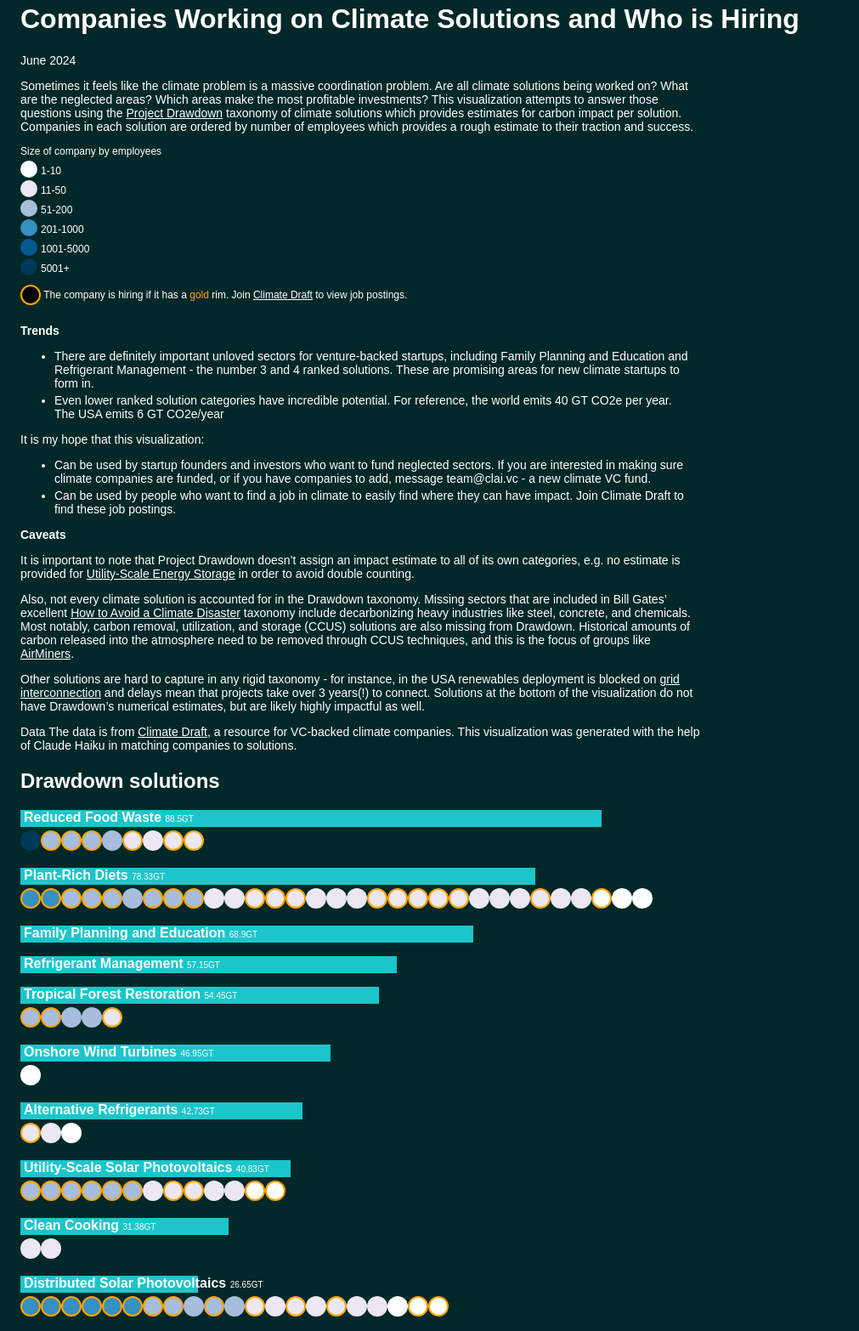
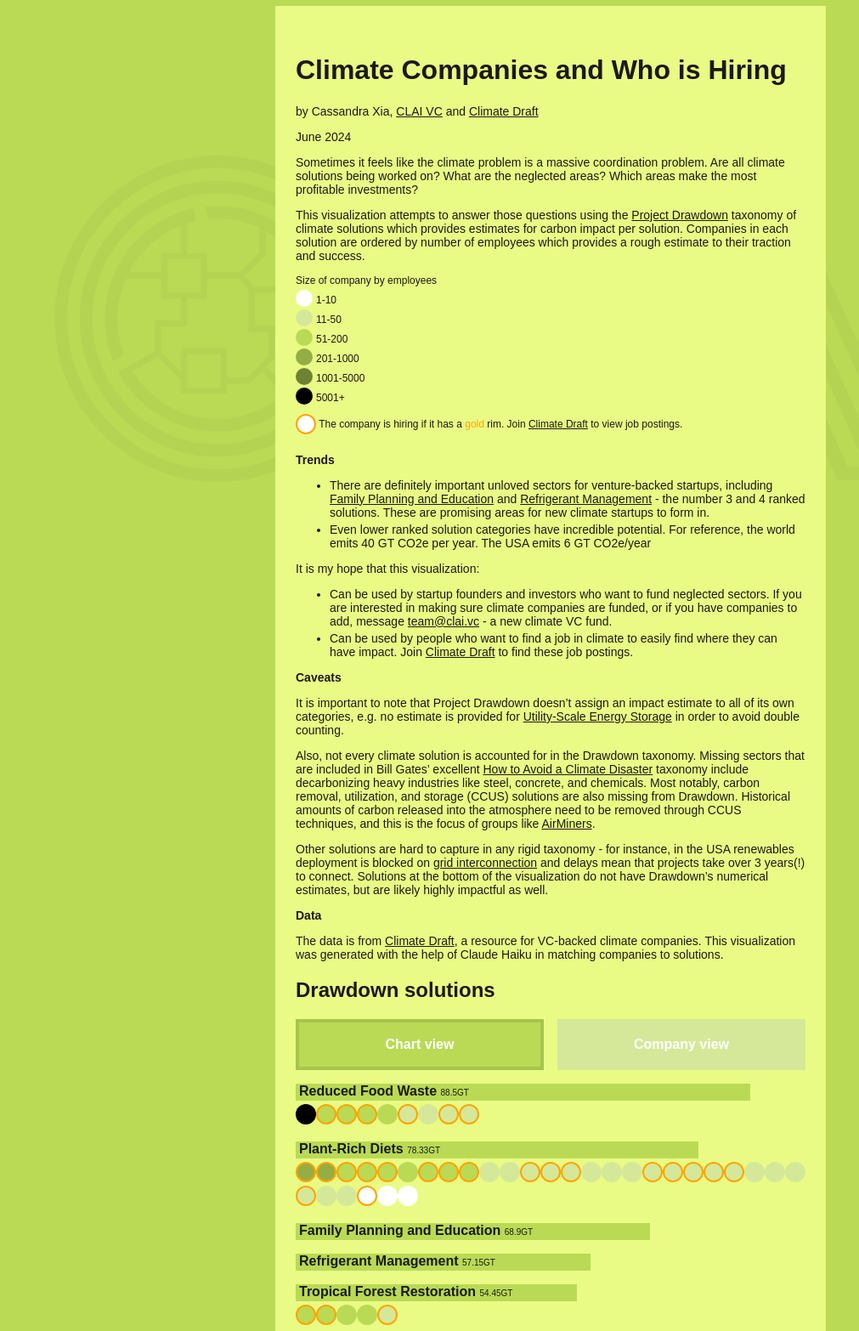
Before and after one commit to cssndrx/grid-map, a plain HTML site: page index.html in a window 1280 px wide. Shown: the part 17-1583 px from the top of the page at 85% size, without its empty margins (0-1011 px from the left). Drawn offline with nearby package versions, Linux system fonts and the light colour scheme.

Commit message:
retheme to yellow green

```diff
--- a/index.html
+++ b/index.html
@@ -3,7 +3,7 @@
 <head>
 <meta charset="UTF-8">
 <meta name="viewport" content="width=device-width, initial-scale=1.0">
-<title>Drawdown in Action</title>
+<title>Climate Companies and Who is Hiring</title>
 <script src="
 https://cdn.jsdelivr.net/npm/lodash@4.17.21/lodash.min.js
 "></script>
@@ -13,17 +13,17 @@ https://cdn.jsdelivr.net/npm/lodash@4.17.21/lodash.min.js
 
 <!-- Twitter Card data -->
 <meta name="twitter:card" content="summary_large_image">
-<meta name="twitter:title" content="Drawdown in Action">
-<meta name="twitter:description" content="These companies are working on Drawdown solutions">
+<meta name="twitter:title" content="Climate Companies and Who is Hiring">
+<meta name="twitter:description" content="These companies are working on Drawdown solutions and they are hiring">
 <meta name="twitter:creator" content="@CassandraXia">
 <meta name="twitter:image" content="https://cassandraxia.com/climate-draft-map/preview.png">
 
 <!-- Open Graph data -->
-<meta property="og:title" content="Drawdown in Action">
+<meta property="og:title" content="Climate Companies and Who is Hiring">
 <meta property="og:type" content="website">
 <meta property="og:url" content="https://cassandraxia.com/climate-draft-map/">
 <meta property="og:image" content="https://cassandraxia.com/climate-draft-map/preview.png" />
-<meta property="og:description" content="These companies are working on Drawdown solutions">
+<meta property="og:description" content="These companies are working on Drawdown solutions and they are hiring">
 </head>
 
 <body>
@@ -31,10 +31,15 @@ https://cdn.jsdelivr.net/npm/lodash@4.17.21/lodash.min.js
 
 <div id="app">
 
+<img src="logo.png" style="position:fixed; width: 90%; top: 200px; left: 5%; z-index: -1; opacity: 0.03; max-width: 95%">
+
+
+
 <div>
 
     <div class="explainer">
-        <h1>Companies Working on Climate Solutions and Who is Hiring</h1>
+        <h1>Climate Companies and Who is Hiring</h1>
+        <p>by Cassandra Xia, <a href="clai.vc">CLAI VC</a> and <a href="climatedraft.org">Climate Draft</a></p>
         <p>June 2024</p>
         <!-- <p class="explainer"><a class="link" href="https://drawdown.org/solutions/table-of-solutions">Project Drawdown</a> has a table of solutions sorted by climate impact. But which solutions have people working on them and which do not? Where are the opportunities in the space? Which climate companies are hiring?</p>
 
@@ -42,7 +47,10 @@ https://cdn.jsdelivr.net/npm/lodash@4.17.21/lodash.min.js
 
 
         <p>
-        Sometimes it feels like the climate problem is a massive coordination problem. Are all climate solutions being worked on? What are the neglected areas? Which areas make the most profitable investments? This visualization attempts to answer those questions using the <a href="https://drawdown.org/solutions/table-of-solutions">Project Drawdown</a> taxonomy of climate solutions which provides estimates for carbon impact per solution. Companies in each solution are ordered by number of employees which provides a rough estimate to their traction and success.
+        Sometimes it feels like the climate problem is a massive coordination problem. Are all climate solutions being worked on? What are the neglected areas? Which areas make the most profitable investments?
+        </p>
+
+        <p>This visualization attempts to answer those questions using the <a href="https://drawdown.org/solutions/table-of-solutions">Project Drawdown</a> taxonomy of climate solutions which provides estimates for carbon impact per solution. Companies in each solution are ordered by number of employees which provides a rough estimate to their traction and success.
         </p>
 
         <div class="legend">
@@ -54,20 +62,20 @@ https://cdn.jsdelivr.net/npm/lodash@4.17.21/lodash.min.js
             </div>
 
             <div style="margin: 8px 0; line-height: 24px">
-                <div class="company activejobs" style="background-color: #000;"></div> <span style="position:relative; top:-8px">The company is hiring if it has a <span style="color: orange">gold</span> rim. Join <a class="link" href="https://www.climatedraft.org/">Climate Draft</a> to view job postings.</span>
+                <div class="company activejobs" style="background-color: #fff; box-sizing: border-box;"></div> <span style="position:relative; top:-8px">The company is hiring if it has a <span style="color: orange">gold</span> rim. Join <a class="link" href="https://www.climatedraft.org/">Climate Draft</a> to view job postings.</span>
             </div>
         </div>
 
         <p style="font-weight:bold">Trends</p>
         <ul>
-            <li>There are definitely important unloved sectors for venture-backed startups, including Family Planning and Education and Refrigerant Management - the number 3 and 4 ranked solutions. These are promising areas for new climate startups to form in. </li>
+            <li>There are definitely important unloved sectors for venture-backed startups, including <a href="https://drawdown.org/solutions/family-planning-and-education">Family Planning and Education</a> and <a href="https://drawdown.org/solutions/refrigerant-management">Refrigerant Management</a> - the number 3 and 4 ranked solutions. These are promising areas for new climate startups to form in. </li>
             <li>Even lower ranked solution categories have incredible potential. For reference, the world emits 40 GT CO2e per year. The USA emits 6 GT CO2e/year </li>
         </ul>
 
         <p>      It is my hope that this visualization: </p>
             <ul>
-                <li>Can be used by startup founders and investors who want to fund neglected sectors. If you are interested in making sure climate companies are funded, or if you have companies to add, message team@clai.vc - a new climate VC fund.</li>
-                <li>Can be used by people who want to find a job in climate to easily find where they can have impact. Join Climate Draft to find these job postings. </li>
+                <li>Can be used by startup founders and investors who want to fund neglected sectors. If you are interested in making sure climate companies are funded, or if you have companies to add, message <a href="mailto: team@clai.vc">team@clai.vc</a> - a new climate VC fund.</li>
+                <li>Can be used by people who want to find a job in climate to easily find where they can have impact. Join <a href="climatedraft.org">Climate Draft</a> to find these job postings. </li>
             </ul>
     </p>
 
@@ -84,8 +92,9 @@ https://cdn.jsdelivr.net/npm/lodash@4.17.21/lodash.min.js
             Other solutions are hard to capture in any rigid taxonomy - for instance, in the USA renewables deployment is blocked on <a href="https://emp.lbl.gov/news/grid-connection-backlog-grows-30-2023-dominated-requests-solar-wind-and-energy-storage">grid interconnection</a> and delays mean that projects take over 3 years(!) to connect. Solutions at the bottom of the visualization do not have Drawdown’s numerical estimates, but are likely highly impactful as well.
         </p>
 
+        <p style="font-weight: bold">        Data
+        </p>
         <p>
-        Data
         The data is from <a href="https://www.climatedraft.org/">Climate Draft</a>, a resource for VC-backed climate companies. This visualization was generated with the help of Claude Haiku in matching companies to solutions.
         </p>
 
@@ -96,6 +105,12 @@ https://cdn.jsdelivr.net/npm/lodash@4.17.21/lodash.min.js
 
     <div>
         <h2>Drawdown solutions</h2>
+
+        <div style="display:grid; grid-template-columns: 1fr 1fr; grid-gap: 16px;">
+            <div class="big-button" @click="isExpanded=false" :class="{active: !isExpanded}">Chart view</div>
+            <div class="big-button" @click="isExpanded=true" :class="{active: isExpanded}">Company view</div>
+        </div>
+
     <div v-for="solution in solutions" :key="solution.name" style="margin-top:16px" @click="clickOnSolution(solution)">
 
         <h2 v-if="solution.name == 'Air Quality'">Other solutions</h2>
@@ -109,10 +124,8 @@ https://cdn.jsdelivr.net/npm/lodash@4.17.21/lodash.min.js
             <div style="margin-bottom: 4px"><span style="font-weight:bold">{{ solution.name }}</span> <span style="font-size:10px">?? GT</span></div>
         </div>
 
-        <a v-for="company in mapping[solution.name]" :key="company.name" class="company" :title="company.description" :style="companyStyle(company)" :href="makeUrl(company.website)" target="_blank" :class="{'activejobs': company['active_jobs'] > 0}">
-        </a>
 
-        <!-- <div style="display: grid; grid-template-columns: 1fr 1fr 1fr; grid-gap: 16px">
+        <div v-if="isExpanded" style="display: grid; grid-template-columns: 1fr 1fr 1fr; grid-gap: 16px">
             <div v-for="company in mapping[solution.name]" :key="company.name">
                 <a class="company" :title="company.description" :style="companyStyle(company)" :href="makeUrl(company.website)" target="_blank" :class="{'activejobs': company['active_jobs'] > 0}">
                 </a>
@@ -120,7 +133,10 @@ https://cdn.jsdelivr.net/npm/lodash@4.17.21/lodash.min.js
                 <p style="font-size: 12px; margin: 0; display: inline-block; position:relative; bottom: 4px; padding-left: 4px"> · {{company.employees}} employees</p>
                 <p style="font-size: 12px;">{{company.description}}</p>
             </div>
-        </div> -->
+        </div>
+
+        <a v-else v-for="company in mapping[solution.name]" :key="company.name" class="company" :title="company.description" :style="companyStyle(company)" :href="makeUrl(company.website)" target="_blank" :class="{'activejobs': company['active_jobs'] > 0}">
+        </a>
 
     </div>
     </div>
@@ -263,12 +279,21 @@ Vue.createApp({
 
             // colors: [ '#fff', '#d0d1e6', '#a6bddb', '#74a9cf', '#2b8cbe', '#045a8d'],
 
-            colors: ['#fff', '#ece7f2', '#a6bddb', '#3690c0', '#045a8d', '#023858'],
+            // colors: ['#fff', '#ece7f2', '#a6bddb', '#3690c0', '#045a8d', '#023858'],
+
+            // colors: ['#fff', '#e8e8e8', '#bababa', '#757575', '#474747', '#1a1a1a'],
+
+            colors: ['#fff', '#d5e899', '#bada55', '#94ae44', '#6f8233', '#000'],
+
+
             solutions: solutions,
             mapping: mapping,
-            windowWidth: window.innerWidth * .6,
+            windowWidth: Math.min(600, window.innerWidth * .6),
             windowHeight: window.innerHeight,
             activeSolution: nullActiveSolution, //solutions[0]
+
+            // whether to show all descriptions or not
+            isExpanded: false,
         };
     },
     mounted(){
@@ -316,14 +341,15 @@ Vue.createApp({
 }
 
 body{
-    color: #fff;
-    background-color: #002829;
     padding-left: 16px;
+    background-color: #BADA55;
+    color: #1A1A1A;
+  /* background-repeat: no-repeat; Do not repeat the image */
 }
 
 .bar{
     height: 20px;
-    background-color: #1BC6CB;
+    background-color: #BADA55;
     white-space: nowrap;
     overflow: visible;
     margin: 4px 0;
@@ -332,7 +358,7 @@ body{
 }
 
 .bar:hover{
-    background-color: #3dd4d9;
+    background-color: #94ae44;
 }
 
 .company{
@@ -353,7 +379,7 @@ body{
 
 a{
   text-decoration: none;
-  color: white;
+    color: #1A1A1A;
 }
 
 .active-company:hover{
@@ -383,17 +409,46 @@ a{
 }
 
 .explainer p{
-    font-size:14px; max-width: 800px
+    font-size:14px;
 }
 
 .explainer ul{
-    font-size:14px; max-width: 750px
+    font-size:14px;
 }
 
 li{
     margin-bottom: 4px;
 }
 
+#app{
+    max-width: 600px;
+    margin: 24px auto;
+    background-color: rgba(239,254,139, .9);
+    padding: 36px 24px;
+    position: relative;
+
+}
+
+.big-button{
+    background-color: #d5e899;
+    color: white;
+    font-weight: bold;
+
+height: 60px;   display: flex;
+            justify-content: center;
+            align-items: center;
+            cursor: pointer;
+        }
+
+.big-button:hover{
+    background-color: #A7C44C;
+}
+
+.big-button.active{
+    background-color: #bada55;
+    border: 4px solid #A7C44C;
+    box-sizing: border-box;
+}
 
 
 </style>
```
Also changed, not shown: bkg.png (added), logo.png (added), mapping.js, preview-old.png (added), preview.png.
